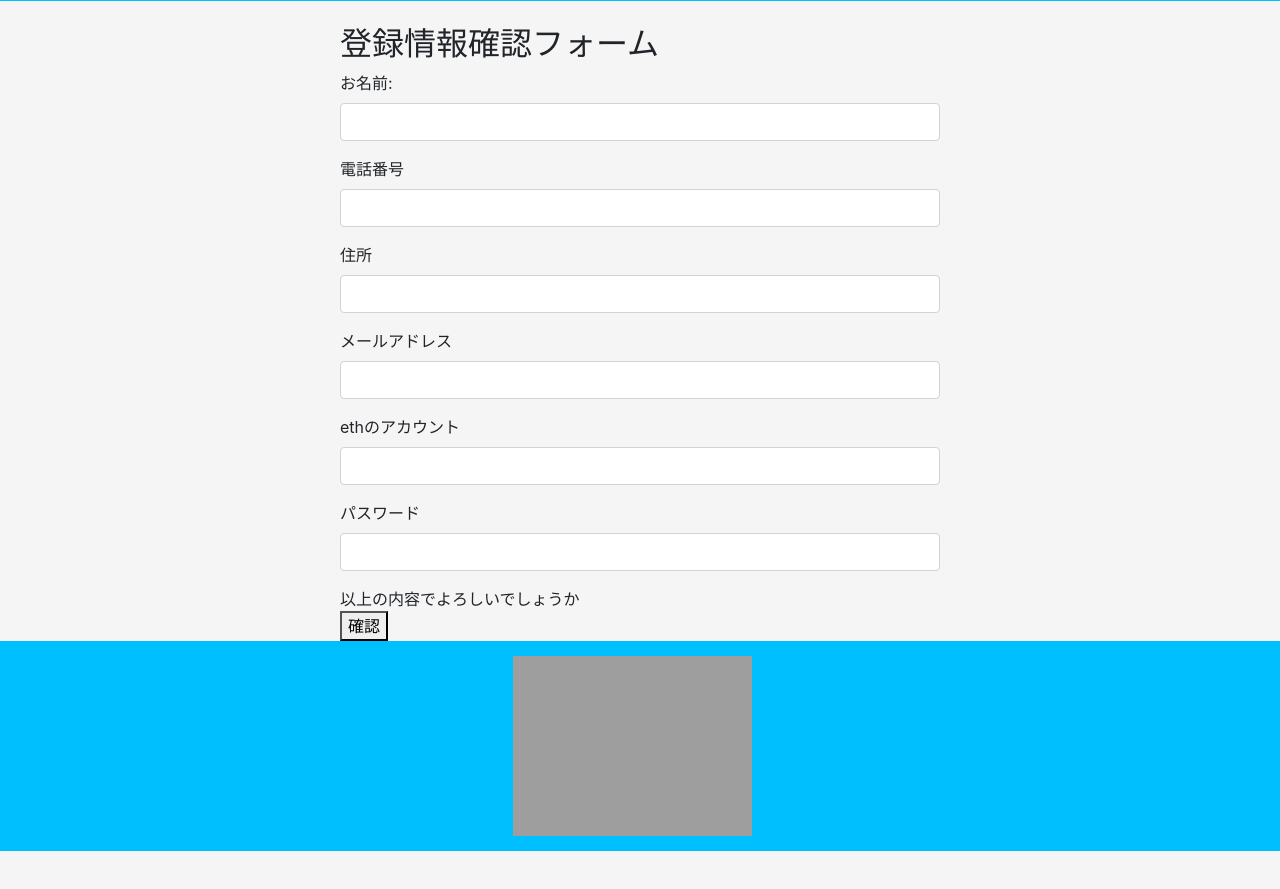
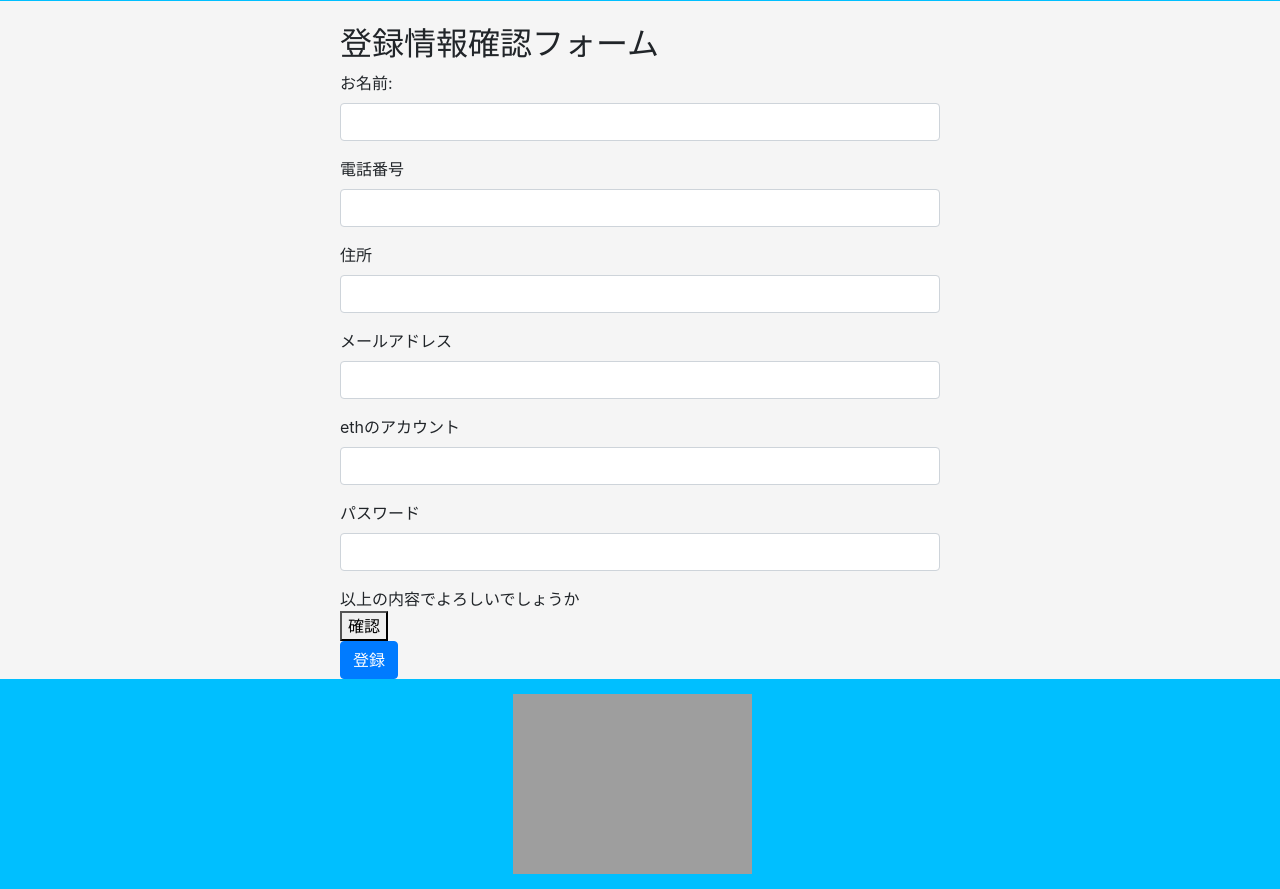
Before and after one commit to enpitut2019/Omote-IoT, a PHP site: page /htmls/regist_confirm.php in a window 1280 px wide. Shown: the part 325-1214 px from the top of the page. Before the commit the page ends 1176 px from the top, so only its background shows below. Run offline with PHP 8.4, Linux system fonts and the light colour scheme; data that the repository does not hold is empty; some libraries are stand-ins or nearby versions; grey boxes are pictures that could not be loaded.

Commit message:
テスト。ボタンテスト

```diff
--- a/htmls/regist_confirm.php
+++ b/htmls/regist_confirm.php
@@ -118,6 +118,10 @@
         </div>
         以上の内容でよろしいでしょうか<br>
         <button>確認</button>
+        <div class="rebutton">
+            <button type="submit" name="submit" class="btn btn-primary">登録</button>
+            <br>
+        </div>
     </div>
 </div>
 	<footer>
```
